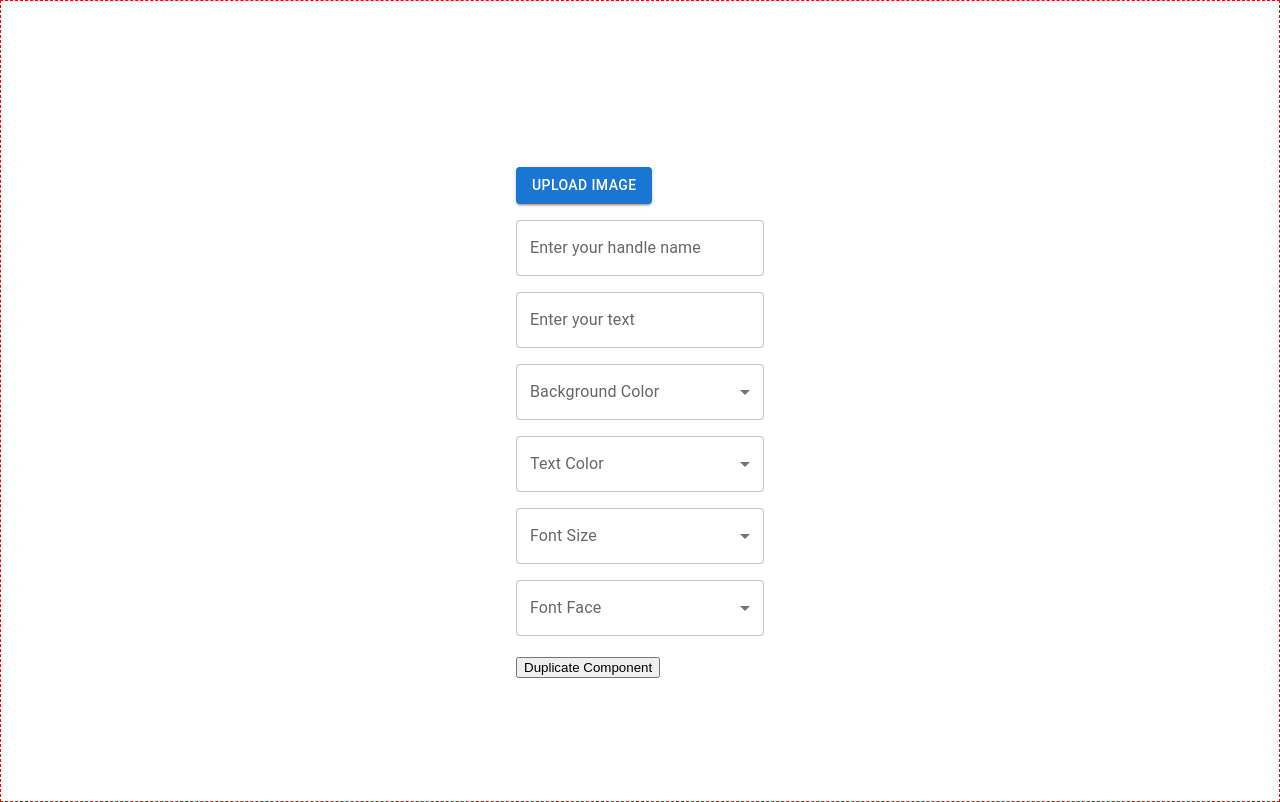
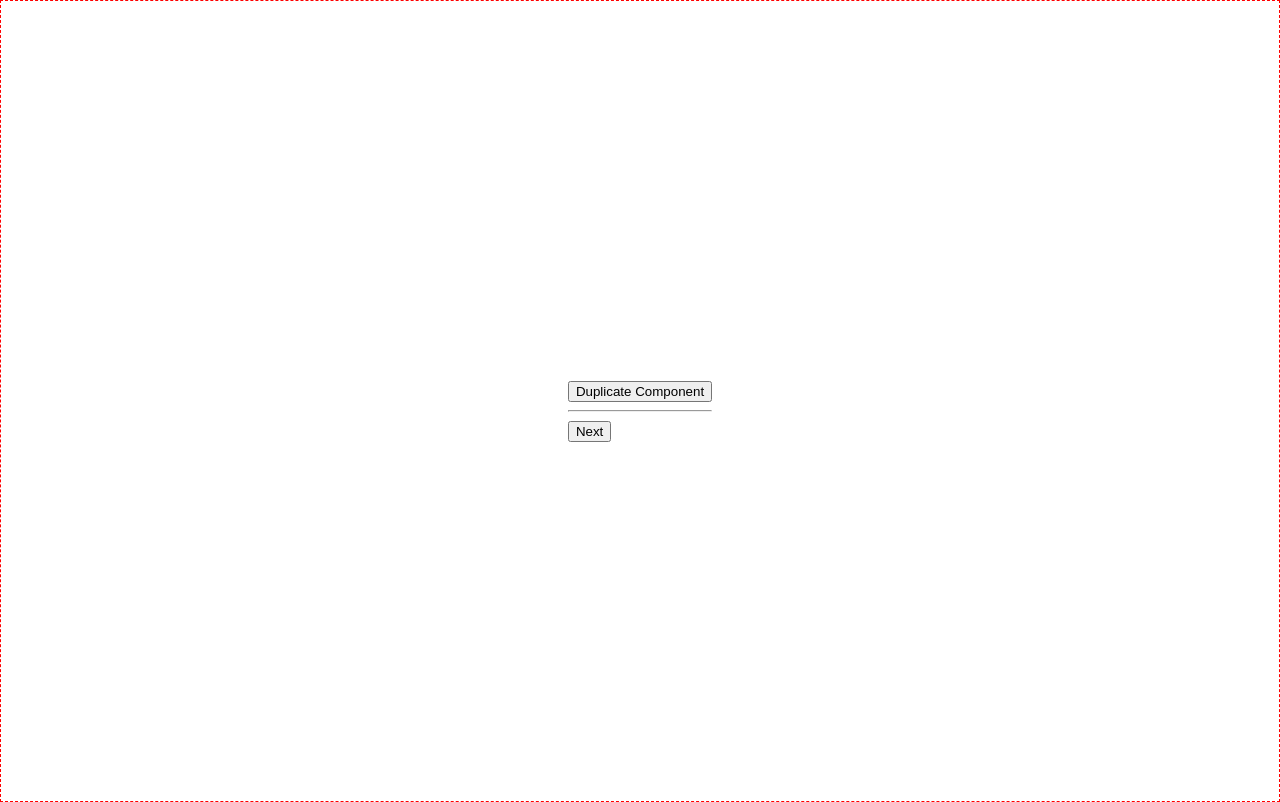
Before and after one commit to DouglasVDM/carousel-generator, a React (Create React App) app: page / in a window 1280 px wide. Built offline with nearby package versions, Linux system fonts and the light colour scheme.

Commit message:
Added duplicate through context

```diff
--- a/src/components/Pdf.js
+++ b/src/components/Pdf.js
@@ -2,26 +2,34 @@ import React, { useState } from "react";
 import { Link } from "react-router-dom";
 import FileUpload from "./FileUpload";
 
-const Pdf = () => {
-  const [duplicatedComponents, setDuplicatedComponents] = useState([]);
+const Pdf = ({ setDuplicatedComponents, components, renderItem }) => {
+  const [selectedIndex, setSelectedIndex] = useState(0);
 
   const handleDuplicate = () => {
     const newComponent = <FileUpload />;
-    setDuplicatedComponents([...duplicatedComponents, newComponent]);
+    console.log("duplicated components b4: ", components);
+    setDuplicatedComponents([...components, newComponent]);
+    console.log("duplicated components after: ", components);
   };
 
   return (
     <div className="input-container">
-      <FileUpload />
+      {/* <FileUpload /> */}
       <br />
-      <button onClick={handleDuplicate}>Duplicate Component</button>
-      {duplicatedComponents.map((component, index) => {
-        <li key={index}>
-          <Link to={`/parent/${index}`}>
-            <FileUpload /> {index}
-          </Link>
-        </li>;
+      <button onClick={()=>handleDuplicate()}>Duplicate Component</button>
+      {components.map((component, index) => {
+        console.log(component);
+        const isHighlighted = index === selectedIndex;
+        return renderItem(component,isHighlighted);
       })}
+      <hr />
+      <button
+        onClick={() => {
+          setSelectedIndex((index) => (index + 1) % components.length);
+        }}
+      >
+        Next
+      </button>
     </div>
   );
 };
```
